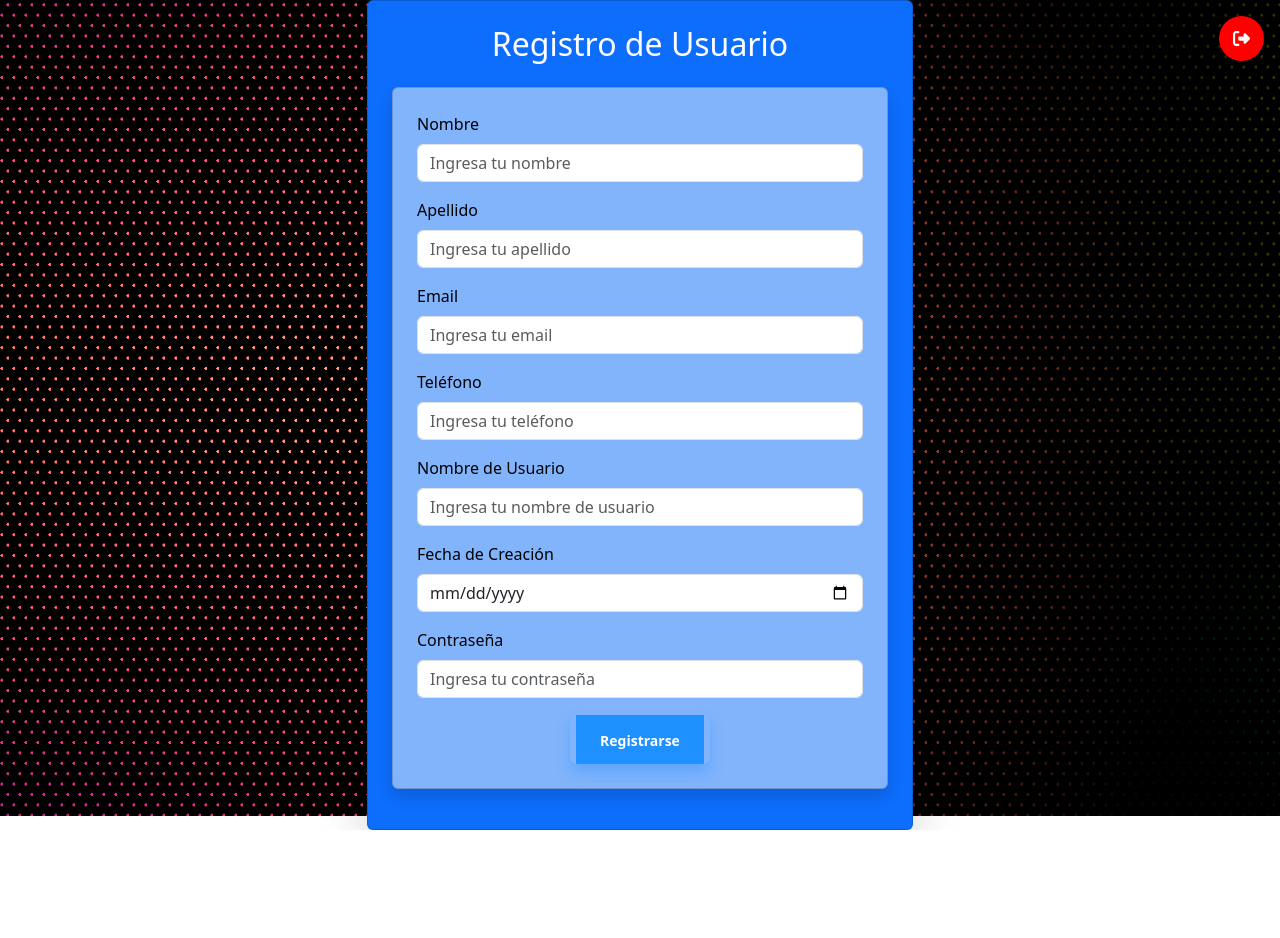
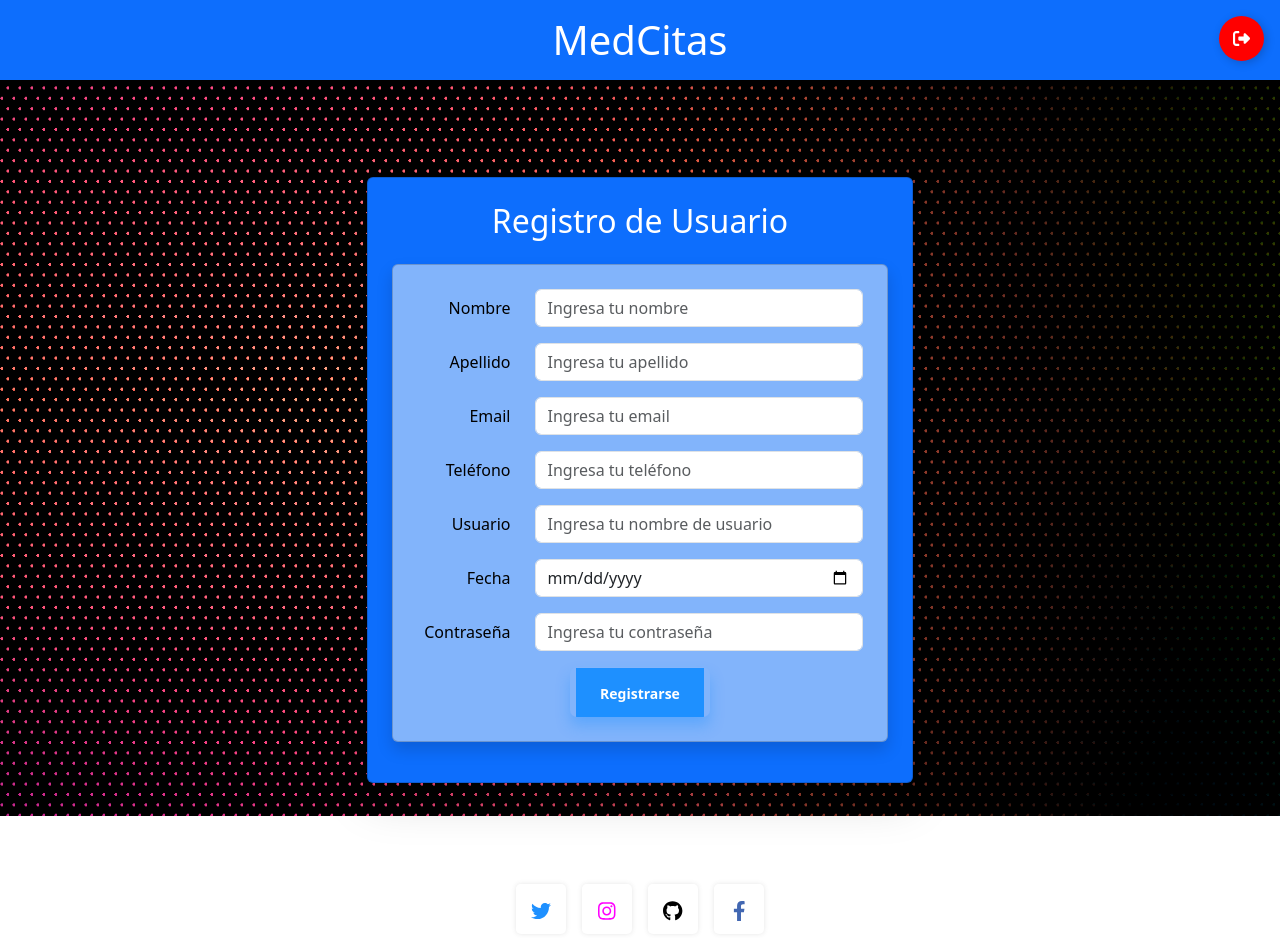
Before and after one commit to oscarbarras/CitasMedicas, a Vue app: page /registro in a window 1280 px wide. Before the commit the page ends 830 px from the top, so only its background shows below. Built offline with nearby package versions, Linux system fonts and the light colour scheme.

Commit message:
header y footer

```diff
--- a/src/App.vue
+++ b/src/App.vue
@@ -1,13 +1,22 @@
 <template>
+  <header class="bg-primary text-white py-3">
+    <div class="container text-center">
+    <h1 class="m-0">MedCitas</h1>
+  </div>
+  </header>
   <Fondo/>
   <main >
     <RouterView />
   </main>
+  <footer class="bg-white mt-auto py-1">
+  <PiePag/>
+  </footer>
 </template>
 
 <script setup>
 import { RouterLink, RouterView } from 'vue-router';
 import Fondo from '@/components/Fondo.vue';
+import PiePag from './components/PiePag.vue';
 </script>
 
 <style scoped>
--- a/src/components/Fondo.vue
+++ b/src/components/Fondo.vue
@@ -1,6 +1,7 @@
 <style scoped>
   .fondo {
     position: fixed;
+    z-index: -100;
     inset: -1em;
     --c: 7px;
     background-color: #000;
--- a/src/components/Opciones.vue
+++ b/src/components/Opciones.vue
@@ -34,7 +34,7 @@
     border-radius: 90px 5px 5px 5px;
     box-shadow: rgba(50, 50, 93, 0.25) 0px 2px 5px -1px,
       rgba(0, 0, 0, 0.3) 0px 1px 3px -1px;
-    transition: 0.2s ease-in-out;
+    transition: 0.1s ease-in-out;
   }
 
 
@@ -98,14 +98,14 @@
   .card3:hover {
     cursor: pointer;
     scale: 1.1;
-    background-color: rgb(0, 37, 111);
+    background-color: rgb(33, 47, 255);
     box-shadow: #000000;
   }
 
   .card4:hover {
     cursor: pointer;
     scale: 1.1;
-    background-color: #001aad;
+    background-color: #4a8cff;
     box-shadow: #000000;
   }
 
@@ -119,6 +119,9 @@
       3px 3px 0px rgb(179, 175, 175), 4px 4px 0px rgb(179, 175, 175),
       5px 5px 0px rgb(179, 175, 175);
   }
+
+
+
 </style>
 
 <template>
@@ -136,7 +139,7 @@
     <div class="down">
       <button class="card3">
         <img src="../../public/perfil.svg" alt="PerfilIcono" height="100px" width="100px" />
-        <h2>Centros</h2>
+        <h2>Perfil</h2>
       </button>
       <button class="card4">
         <img src="../../public/sintomas.svg" alt="sintomasIcono" height="100px" width="100px" />
--- /dev/null
+++ b/src/components/PiePag.vue
@@ -0,0 +1,122 @@
+<style scoped>
+  .parent {
+    width: 100%;
+    height: 100%;
+    display: flex;
+    justify-content: center;
+    align-items: center;
+  }
+
+  .child {
+    width: 50px;
+    height: 50px;
+    display: flex;
+    justify-content: center;
+    align-items: center;
+    transform-style: preserve-3d;
+    transition: all 0.3s cubic-bezier(0.68, 0.85, 0.265, 1.85);
+    border-radius: 5px;
+    margin: 0 8px;
+    box-shadow:
+      inset 1px 1px 2px #fff,
+      0 0 5px #4442;
+  }
+
+  .child:hover {
+    background-color: white;
+    background-position:
+      -100px 100px,
+      -100px 100px;
+    /*transform: rotate3d(0.5, 1, 0, 30deg);*/
+    transform: perspective(180px) rotateX(60deg) translateY(2px);
+  }
+
+  .child-1:hover {
+    box-shadow: 0px 10px 10px #1e90ff;
+  }
+  .child-2:hover {
+    box-shadow: 0px 10px 10px #ff00ff;
+  }
+  .child-3:hover {
+    box-shadow: 0px 10px 10px #000;
+  }
+  .child-4:hover {
+    box-shadow: 0px 10px 10px #4267b2;
+  }
+
+  .button {
+    cursor: pointer;
+    width: 100%;
+    height: 100%;
+    border: none;
+    background-color: transparent;
+    font-size: 20px;
+    transition-duration: 0.5s;
+    transition-timing-function: cubic-bezier(0.68, -0.85, 0.265, 1.55);
+  }
+
+  .child:hover > .button {
+    transform: translate3d(0px, 20px, 30px) perspective(80px) rotateX(-60deg)
+      translateY(2px) translateZ(10px);
+  }
+</style>
+
+<template>
+  <div class="parent">
+    <div class="child child-1">
+      <button class="button btn-1">
+        <svg
+          xmlns="http://www.w3.org/2000/svg"
+          height="1em"
+          viewBox="0 0 512 512"
+          fill="#1e90ff"
+        >
+          <path
+            d="M459.37 151.716c.325 4.548.325 9.097.325 13.645 0 138.72-105.583 298.558-298.558 298.558-59.452 0-114.68-17.219-161.137-47.106 8.447.974 16.568 1.299 25.34 1.299 49.055 0 94.213-16.568 130.274-44.832-46.132-.975-84.792-31.188-98.112-72.772 6.498.974 12.995 1.624 19.818 1.624 9.421 0 18.843-1.3 27.614-3.573-48.081-9.747-84.143-51.98-84.143-102.985v-1.299c13.969 7.797 30.214 12.67 47.431 13.319-28.264-18.843-46.781-51.005-46.781-87.391 0-19.492 5.197-37.36 14.294-52.954 51.655 63.675 129.3 105.258 216.365 109.807-1.624-7.797-2.599-15.918-2.599-24.04 0-57.828 46.782-104.934 104.934-104.934 30.213 0 57.502 12.67 76.67 33.137 23.715-4.548 46.456-13.32 66.599-25.34-7.798 24.366-24.366 44.833-46.132 57.827 21.117-2.273 41.584-8.122 60.426-16.243-14.292 20.791-32.161 39.308-52.628 54.253z"
+          ></path>
+        </svg>
+      </button>
+    </div>
+    <div class="child child-2">
+      <button class="button btn-2">
+        <svg
+          xmlns="http://www.w3.org/2000/svg"
+          height="1em"
+          viewBox="0 0 448 512"
+          fill="#ff00ff"
+        >
+          <path
+            d="M224.1 141c-63.6 0-114.9 51.3-114.9 114.9s51.3 114.9 114.9 114.9S339 319.5 339 255.9 287.7 141 224.1 141zm0 189.6c-41.1 0-74.7-33.5-74.7-74.7s33.5-74.7 74.7-74.7 74.7 33.5 74.7 74.7-33.6 74.7-74.7 74.7zm146.4-194.3c0 14.9-12 26.8-26.8 26.8-14.9 0-26.8-12-26.8-26.8s12-26.8 26.8-26.8 26.8 12 26.8 26.8zm76.1 27.2c-1.7-35.9-9.9-67.7-36.2-93.9-26.2-26.2-58-34.4-93.9-36.2-37-2.1-147.9-2.1-184.9 0-35.8 1.7-67.6 9.9-93.9 36.1s-34.4 58-36.2 93.9c-2.1 37-2.1 147.9 0 184.9 1.7 35.9 9.9 67.7 36.2 93.9s58 34.4 93.9 36.2c37 2.1 147.9 2.1 184.9 0 35.9-1.7 67.7-9.9 93.9-36.2 26.2-26.2 34.4-58 36.2-93.9 2.1-37 2.1-147.8 0-184.8zM398.8 388c-7.8 19.6-22.9 34.7-42.6 42.6-29.5 11.7-99.5 9-132.1 9s-102.7 2.6-132.1-9c-19.6-7.8-34.7-22.9-42.6-42.6-11.7-29.5-9-99.5-9-132.1s-2.6-102.7 9-132.1c7.8-19.6 22.9-34.7 42.6-42.6 29.5-11.7 99.5-9 132.1-9s102.7-2.6 132.1 9c19.6 7.8 34.7 22.9 42.6 42.6 11.7 29.5 9 99.5 9 132.1s2.7 102.7-9 132.1z"
+          ></path>
+        </svg>
+      </button>
+    </div>
+    <div class="child child-3">
+      <button class="button btn-3">
+        <svg
+          xmlns="http://www.w3.org/2000/svg"
+          height="1em"
+          viewBox="0 0 496 512"
+        >
+          <path
+            d="M165.9 397.4c0 2-2.3 3.6-5.2 3.6-3.3.3-5.6-1.3-5.6-3.6 0-2 2.3-3.6 5.2-3.6 3-.3 5.6 1.3 5.6 3.6zm-31.1-4.5c-.7 2 1.3 4.3 4.3 4.9 2.6 1 5.6 0 6.2-2s-1.3-4.3-4.3-5.2c-2.6-.7-5.5.3-6.2 2.3zm44.2-1.7c-2.9.7-4.9 2.6-4.6 4.9.3 2 2.9 3.3 5.9 2.6 2.9-.7 4.9-2.6 4.6-4.6-.3-1.9-3-3.2-5.9-2.9zM244.8 8C106.1 8 0 113.3 0 252c0 110.9 69.8 205.8 169.5 239.2 12.8 2.3 17.3-5.6 17.3-12.1 0-6.2-.3-40.4-.3-61.4 0 0-70 15-84.7-29.8 0 0-11.4-29.1-27.8-36.6 0 0-22.9-15.7 1.6-15.4 0 0 24.9 2 38.6 25.8 21.9 38.6 58.6 27.5 72.9 20.9 2.3-16 8.8-27.1 16-33.7-55.9-6.2-112.3-14.3-112.3-110.5 0-27.5 7.6-41.3 23.6-58.9-2.6-6.5-11.1-33.3 2.6-67.9 20.9-6.5 69 27 69 27 20-5.6 41.5-8.5 62.8-8.5s42.8 2.9 62.8 8.5c0 0 48.1-33.6 69-27 13.7 34.7 5.2 61.4 2.6 67.9 16 17.7 25.8 31.5 25.8 58.9 0 96.5-58.9 104.2-114.8 110.5 9.2 7.9 17 22.9 17 46.4 0 33.7-.3 75.4-.3 83.6 0 6.5 4.6 14.4 17.3 12.1C428.2 457.8 496 362.9 496 252 496 113.3 383.5 8 244.8 8zM97.2 352.9c-1.3 1-1 3.3.7 5.2 1.6 1.6 3.9 2.3 5.2 1 1.3-1 1-3.3-.7-5.2-1.6-1.6-3.9-2.3-5.2-1zm-10.8-8.1c-.7 1.3.3 2.9 2.3 3.9 1.6 1 3.6.7 4.3-.7.7-1.3-.3-2.9-2.3-3.9-2-.6-3.6-.3-4.3.7zm32.4 35.6c-1.6 1.3-1 4.3 1.3 6.2 2.3 2.3 5.2 2.6 6.5 1 1.3-1.3.7-4.3-1.3-6.2-2.2-2.3-5.2-2.6-6.5-1zm-11.4-14.7c-1.6 1-1.6 3.6 0 5.9 1.6 2.3 4.3 3.3 5.6 2.3 1.6-1.3 1.6-3.9 0-6.2-1.4-2.3-4-3.3-5.6-2z"
+          ></path>
+        </svg>
+      </button>
+    </div>
+    <div class="child child-4">
+      <button class="button btn-4">
+        <svg
+          xmlns="http://www.w3.org/2000/svg"
+          height="1em"
+          viewBox="0 0 320 512"
+          fill="#4267B2"
+        >
+          <path
+            d="M279.14 288l14.22-92.66h-88.91v-60.13c0-25.35 12.42-50.06 52.24-50.06h40.42V6.26S260.43 0 225.36 0c-73.22 0-121.08 44.38-121.08 124.72v70.62H22.89V288h81.39v224h100.17V288z"
+          ></path>
+        </svg>
+      </button>
+    </div>
+  </div>
+</template>
--- a/src/components/RegistroComponent.vue
+++ b/src/components/RegistroComponent.vue
@@ -2,8 +2,9 @@
   <div class="card p-4 mb-3 bg-light bg-opacity-50 text-black shadow">
     <div class="detalles">
       <form @submit.prevent="submitForm">
-        <div class="mb-3">
-          <label for="name" class="form-label">Nombre</label>
+        <div class="mb-3 row">
+          <label for="name" class="col-sm-3 col-form-label text-end">Nombre</label>
+          <div class="col-sm-9">
             <input
               type="text"
               id="name"
@@ -13,9 +14,11 @@
               required
             />
           </div>
+        </div>
 
-        <div class="mb-3">
-          <label for="lastname" class="form-label">Apellido</label>
+        <div class="mb-3 row">
+          <label for="lastname" class="col-sm-3 col-form-label text-end">Apellido</label>
+          <div class="col-sm-9">
             <input
               type="text"
               id="lastname"
@@ -25,9 +28,11 @@
               required
             />
           </div>
+        </div>
 
-        <div class="mb-3">
-          <label for="email" class="form-label">Email</label>
+        <div class="mb-3 row">
+          <label for="email" class="col-sm-3 col-form-label text-end">Email</label>
+          <div class="col-sm-9">
             <input
               type="email"
               id="email"
@@ -37,9 +42,11 @@
               required
             />
           </div>
+        </div>
 
-        <div class="mb-3">
-          <label for="phone" class="form-label">Teléfono</label>
+        <div class="mb-3 row">
+          <label for="phone" class="col-sm-3 col-form-label text-end">Teléfono</label>
+          <div class="col-sm-9">
             <input
               type="tel"
               id="phone"
@@ -49,9 +56,11 @@
               required
             />
           </div>
+        </div>
 
-        <div class="mb-3">
-          <label for="username" class="form-label">Nombre de Usuario</label>
+        <div class="mb-3 row">
+          <label for="username" class="col-sm-3 col-form-label text-end">Usuario</label>
+          <div class="col-sm-9">
             <input
               type="text"
               id="username"
@@ -61,9 +70,11 @@
               required
             />
           </div>
+        </div>
 
-        <div class="mb-3">
-          <label for="date" class="form-label">Fecha de Creación</label>
+        <div class="mb-3 row">
+          <label for="date" class="col-sm-3 col-form-label text-end">Fecha</label>
+          <div class="col-sm-9">
             <input
               type="date"
               id="date"
@@ -72,9 +83,11 @@
               required
             />
           </div>
+        </div>
 
-        <div class="mb-3">
-          <label for="password" class="form-label">Contraseña</label>
+        <div class="mb-3 row">
+          <label for="password" class="col-sm-3 col-form-label text-end">Contraseña</label>
+          <div class="col-sm-9">
             <input
               type="password"
               id="password"
@@ -84,17 +97,16 @@
               required
             />
           </div>
+        </div>
 
         <div class="d-flex justify-content-center">
-          <!-- <button type="submit" class="btn btn-primary w-50 bg-white text-black">
-            Guardar Datos
-          </button> -->
-        <Boton2/>
+          <Boton2 />
         </div>
       </form>
     </div>
   </div>
 </template>
+
 
 <script setup>
 import { ref } from 'vue';
--- a/src/pages/Home.vue
+++ b/src/pages/Home.vue
@@ -1,11 +1,10 @@
 <template>
 
-    <div class="container d-flex justify-content-center align-items-center vh-100">
-      <!-- Card azul con fondo y texto blanco -->
-      <div class="card bg-primary text-white p-5 w-50 w-md-50">
+ <div class="container d-flex justify-content-center align-items-center vh-100">
+  <div class="card bg-primary text-white p-2 w-75 h-55 mt-6">
         <div class="card-body text-center">
-          <h1 class="display-4 ">Bienvenido a</h1>
-          <h1 class="display-4  fa-stethoscope">MedCitas</h1>
+          <h1 class="display-4 ">Bienvenido</h1>
+          <!-- <h1 class="display-4  fa-stethoscope">MedCitas</h1> -->
           <p class="lead">Gestiona tus citas médicas de forma rápida y sencilla.</p>
           <div class="mt-4">
             <img src="../../public/logo-removebg-preview.png" alt="Ícono Médico" class="img-fluid" width="350" height="150">
```
Lines whose indentation alone changed are shown as unchanged.
